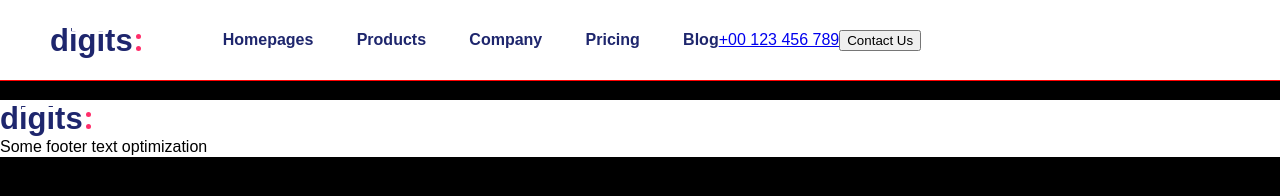
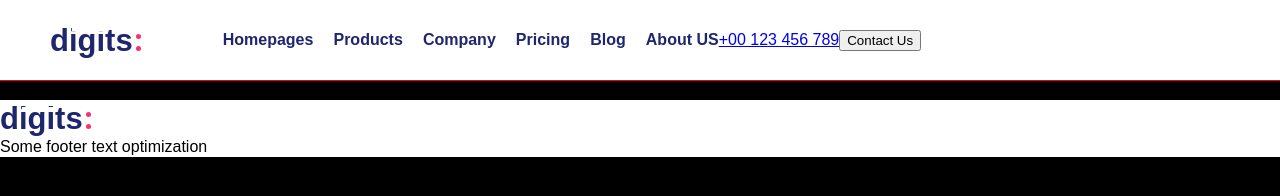
Before and after one commit to rosttrainer/first-repository, a plain HTML site: page index.html in a window 1280 px wide. Drawn offline with Linux system fonts and the light colour scheme.

Commit message:
New link

```diff
--- a/index.html
+++ b/index.html
@@ -18,6 +18,7 @@
                 <a class="nav__link" href="#">Company</a>
                 <a class="nav__link" href="#">Pricing</a>
                 <a class="nav__link" href="#">Blog</a>
+                <a class="nav__link" href="#">About US</a>
             </nav>
             <a href="tel:+00123456789">+00 123 456 789</a>
             <button>Contact Us</button>
```
